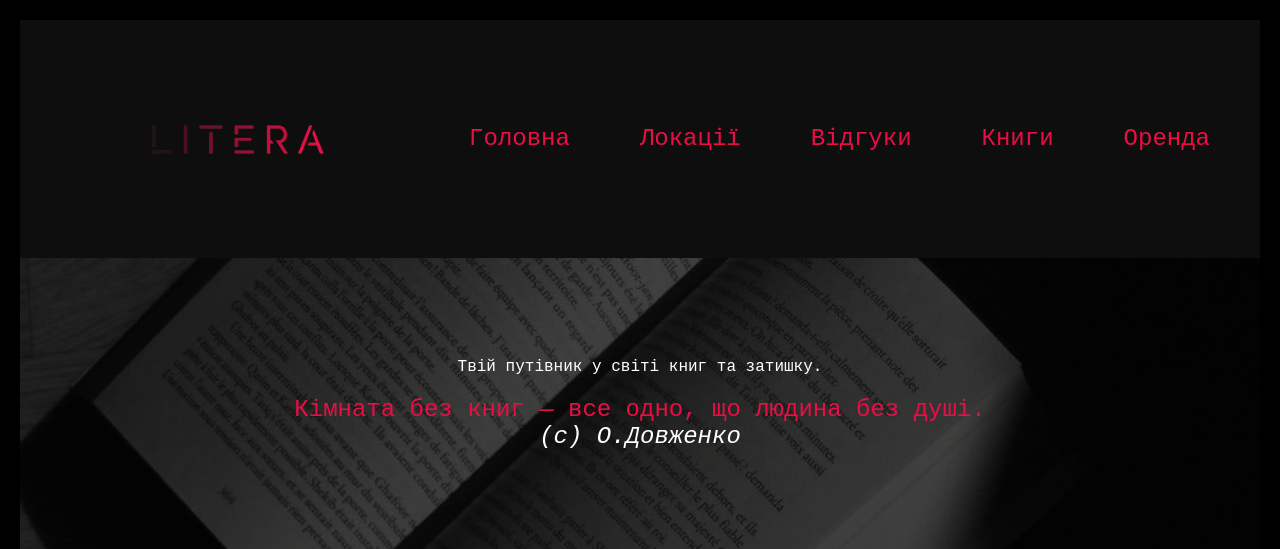
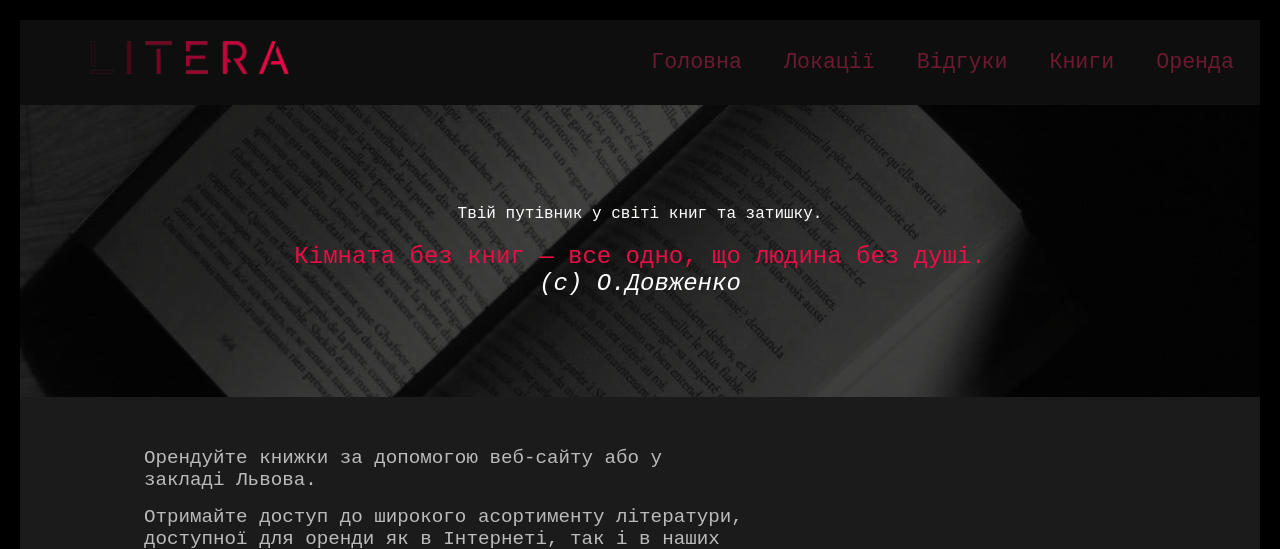
Before and after one commit to MarkianHrytseliakLpnu/WebWizards-Litera-Backend-, a Django app: page / in a window 1280 px wide. Shown: the top 549 px of the page. Run offline with Django 5.2, Linux system fonts and the light colour scheme.

Commit message:
fixed header and made it a bit neater

```diff
--- a/library_app/static/library_app/css/header.css
+++ b/library_app/static/library_app/css/header.css
@@ -12,8 +12,9 @@
 }
 
 .logo img {
-    max-width: 75%;
+    width: 250px;
     height: auto;
+    padding-left: 50px;
 }
 
 nav ul {
@@ -21,7 +22,6 @@
     display: flex;
     justify-content: center;
     gap: 30px;
-    padding: 10px;
 }
 
 nav ul li {
@@ -29,18 +29,19 @@
 }
 
 nav ul li a {
-    color: #ea0e46;
+    color: #6b1a30;
     text-decoration: none;
-    font-size: 1.5rem;
-    padding: 20px;
+    font-size: 1.35rem;
+    padding: 6px;
     display: block;
     text-align: center;
     transition: background-color 0.3s, color 0.3s, transform 0.3s;
+    border-radius: 7px;
 }
 
 nav ul li a:hover {
-    background-color: #ea0e46;
-    color: #fff;
-    border-radius: 5px;
-    transform: scale(1.1);
+    color: #ea0e46;
+    background-color: rgba(80, 80, 80, 0.2);
+    border-radius: 7px;
+    transform: scale(1.05);
 }
```
Also changed, not shown: library_app/static/library_app/images/litera.png.
